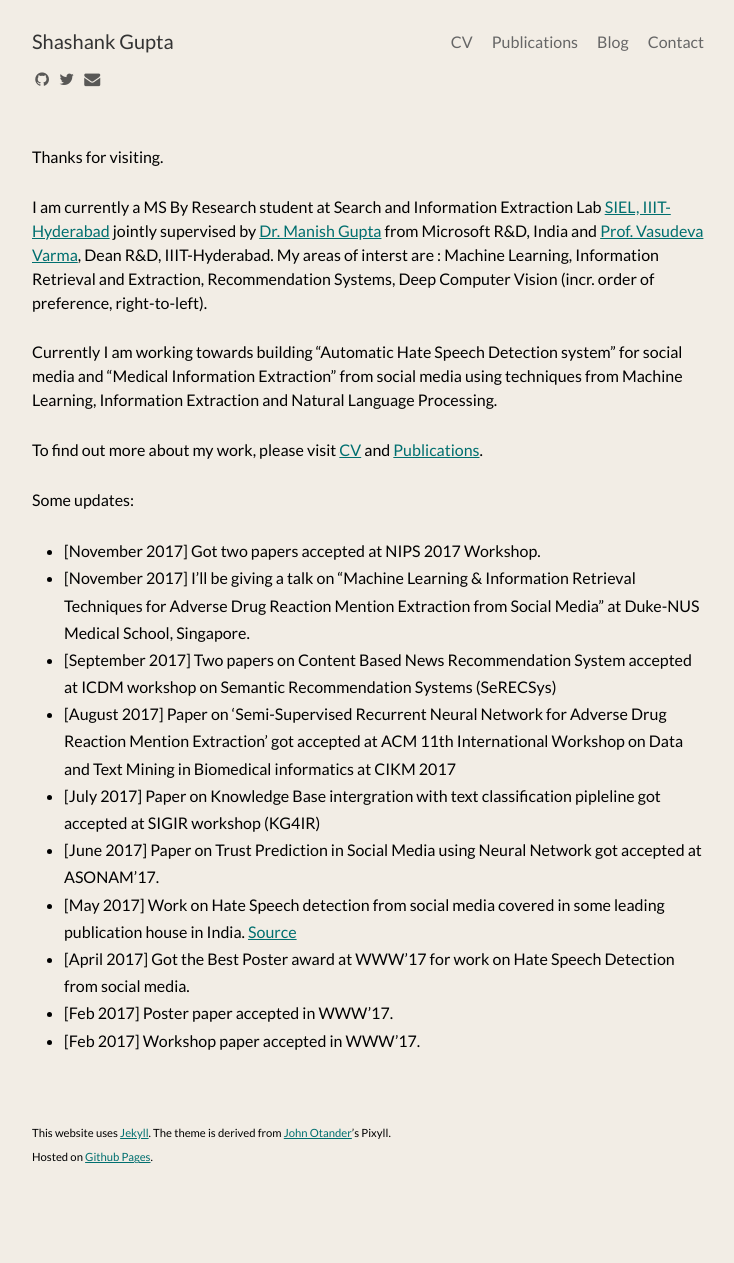
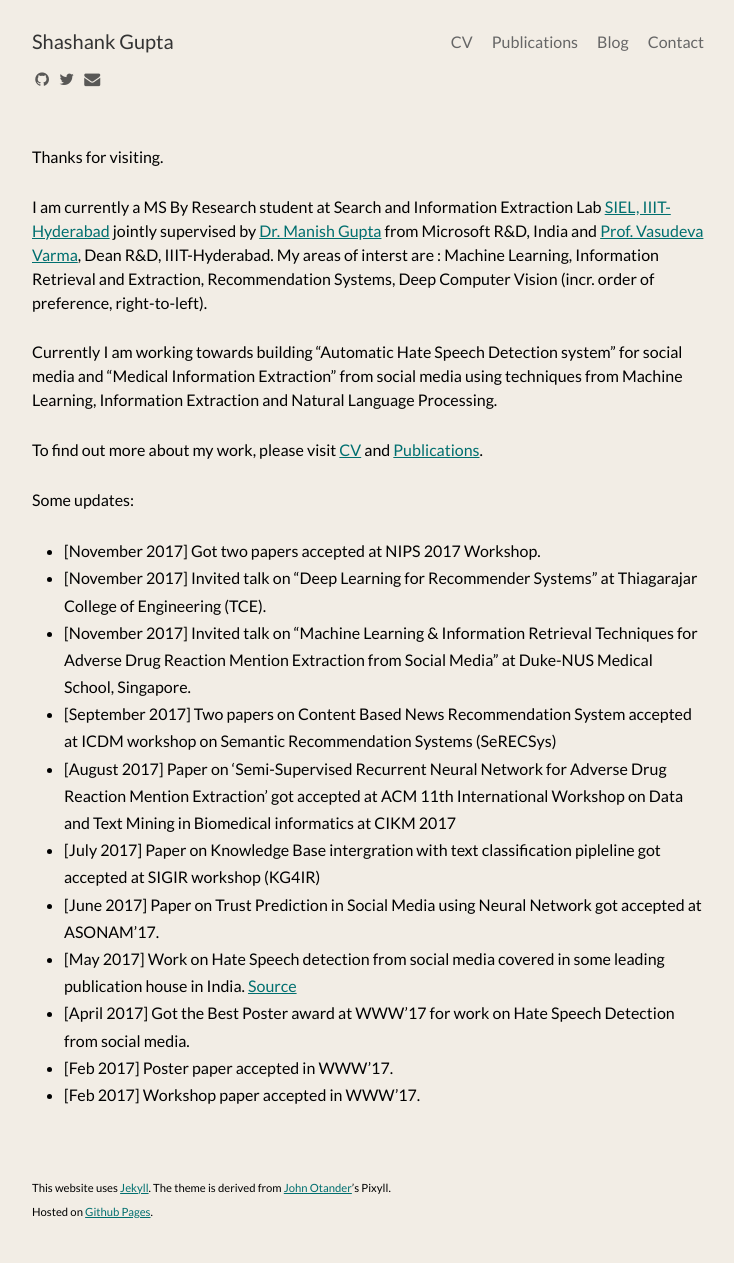
Before and after one commit to shashankg7/shashankg7.github.io, a Jekyll site: the page built from index.md, in a window 1280 px wide. Shown: the whole page, without its empty margins (272-1006 px from the left). Built offline with Jekyll 4.4.1, drawn with Linux system fonts in a browser that asks for light colours; nearby versions of some CDN libraries; before the commit the page ends 1209 px from its top, so only the background shows below that.

Commit message:
Update index.md

```diff
--- a/index.md
+++ b/index.md
@@ -14,7 +14,8 @@
 Some updates:
 
 * [November 2017] Got two papers accepted at NIPS 2017 Workshop.
-* [November 2017] I'll be giving a talk on "Machine Learning & Information Retrieval Techniques for Adverse Drug Reaction Mention Extraction from Social Media" at Duke-NUS Medical School, Singapore.
+* [November 2017] Invited talk on "Deep Learning for Recommender Systems" at Thiagarajar College of Engineering (TCE).
+* [November 2017] Invited talk on "Machine Learning & Information Retrieval Techniques for Adverse Drug Reaction Mention Extraction from Social Media" at Duke-NUS Medical School, Singapore.
 * [September 2017] Two papers on Content Based News Recommendation System accepted at ICDM workshop on Semantic Recommendation Systems (SeRECSys)
 * [August 2017] Paper on 'Semi-Supervised Recurrent Neural Network for Adverse Drug Reaction Mention Extraction' got accepted at ACM 11th International Workshop on Data and Text Mining in Biomedical informatics at CIKM 2017
 * [July 2017] Paper on Knowledge Base intergration with text classification pipleline got accepted at SIGIR workshop (KG4IR)
```
